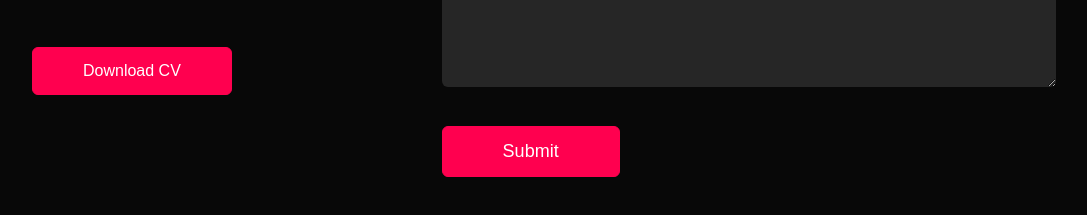
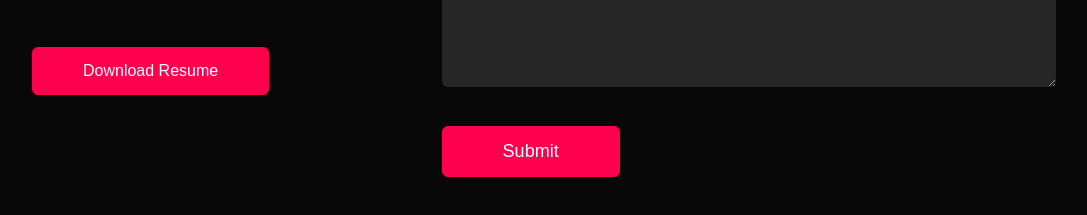
Before and after one commit to NathanielJakubic/Portfolio, a plain HTML site: page index.html in a window 1280 px wide. Shown: the part 2071-2286 px from the top of the page, without its empty margins (96-1183 px from the left). Drawn offline with Linux system fonts and the light colour scheme.

Commit message:
Update index.html to change CV link to Resume link and file name

```diff
--- a/index.html
+++ b/index.html
@@ -99,7 +99,7 @@
                     <a href=""><i class="fab fa-linkedin"></i></a>
                     <a href=""><i class="fab fa-github"></i></a>
                 </div>
-                <a href="images/my-cv.pdf" download class="btn btn2">Download CV</a>
+                <a href="images/Nathaniel-Jakubic-Resume.pdf" download class="btn btn2">Download Resume</a>
             </div>
             <div class="contact-right">
                 <form name="submit-to-google-sheet">
```
Also changed, not shown: 1 other file.
